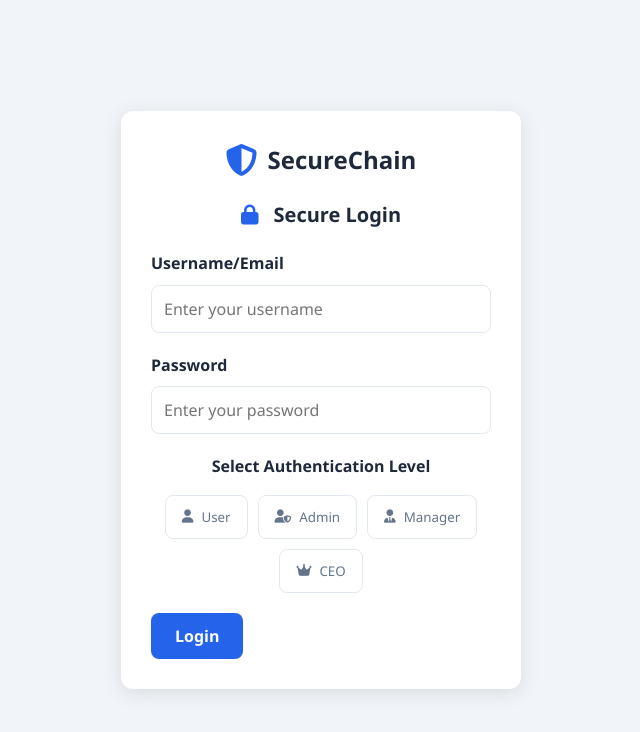
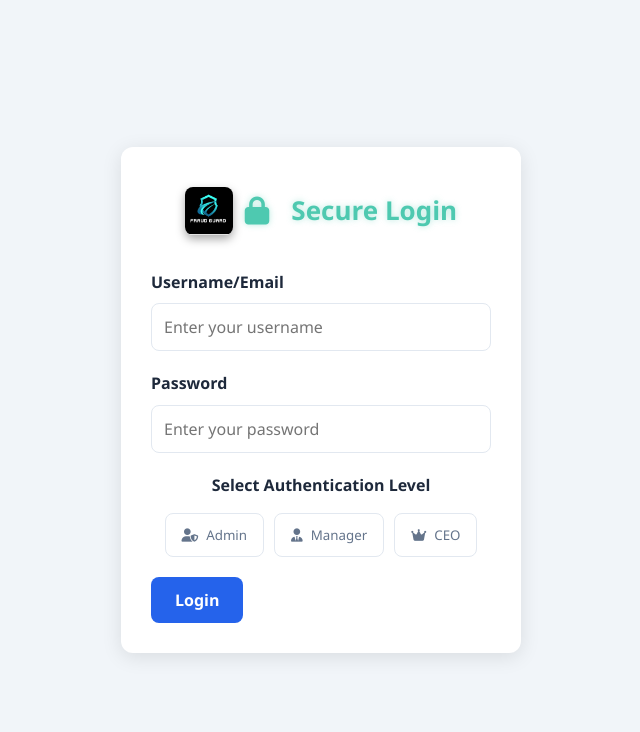
Before and after one commit to Roo-Master/SecureCybering, a website: page securecybering 2.1/Admin/index1.html in a window 1280 px wide. Shown: the whole page, without its empty margins (319-959 px from the left). Drawn offline with Linux system fonts and the light colour scheme.

Commit message:
next commit

```diff
--- a/securecybering 2.1/Admin/index1.html
+++ b/securecybering 2.1/Admin/index1.html
@@ -181,17 +181,57 @@
                 flex-direction: column;
             }
         }
+         .login-title {
+    display: flex;
+    align-items: center;
+    justify-content: center;         /* center horizontally */
+    gap: 12px;                       /* spacing between icon + text */
+    font-size: 26px;
+    font-weight: 600;
+    color: #4ec9b0;                  /* SecureChain teal */
+    margin-bottom: 25px;
+    text-shadow: 0 0 6px rgba(78, 201, 176, 0.4);
+}
+.header-logo {
+    width: 48px;
+    height: 48px;
+    object-fit: cover;
+    border-radius: 8px;
+    box-shadow: 0px 4px 10px rgba(0, 0, 0, 0.35);
+}
+.header-logo {
+    width: 48px;
+    height: 48px;
+    object-fit: cover;
+    border-radius: 8px;
+    box-shadow: 0px 4px 10px rgba(0, 0, 0, 0.35);
+}
+.login-title i {
+    font-size: 28px;
+    color: #4ec9b0;
+}
+.login-title:hover {
+    text-shadow: 0 0 10px rgba(78, 201, 176, 0.7);
+    transition: 0.25s ease;
+}
+.login-title {
+    padding: 10px 20px;
+    background: rgba(255, 255, 255, 0.03);
+    border-radius: 8px;
+    backdrop-filter: blur(4px);
+}
     </style>
 </head>
 
 <body>
     <div class="login-container">
-        <div class="logo">
-            <i class="fas fa-shield-alt"></i>
-            <h1>SecureChain</h1>
-        </div>
+
 
         <div class="login-title">
+
+          <img src="securechain.png" alt="Logo" class="header-logo">
+
+
             <i class="fas fa-lock"></i> Secure Login
         </div>
 
@@ -213,7 +253,7 @@
             <div class="role-selection">
                 <div class="role-title">Select Authentication Level</div>
                 <div class="role-buttons">
-                    <button type="button" class="role-btn" data-role="user"><i class="fas fa-user"></i> User</button>
+
                     <button type="button" class="role-btn" data-role="admin"><i class="fas fa-user-shield"></i> Admin</button>
                     <button type="button" class="role-btn" data-role="manager"><i class="fas fa-user-tie"></i> Manager</button>
                     <button type="button" class="role-btn" data-role="ceo"><i class="fas fa-crown"></i> CEO</button>
@@ -226,12 +266,7 @@
 
     <script>
         const mockUsers = {
-            user: {
-                username: 'user',
-                password: 'user123',
-                role: 'user',
-                fullName: 'Cherise Mariam'
-            },
+
             admin: {
                 username: 'admin',
                 password: 'admin123',
```
Also changed, not shown: securecybering 2.1/Admin/data.css (+36 -0 lines), securecybering 2.1/Admin/decentralized.html (+1 -1 lines), securecybering 2.1/Admin/index.html (+42 -4 lines).
